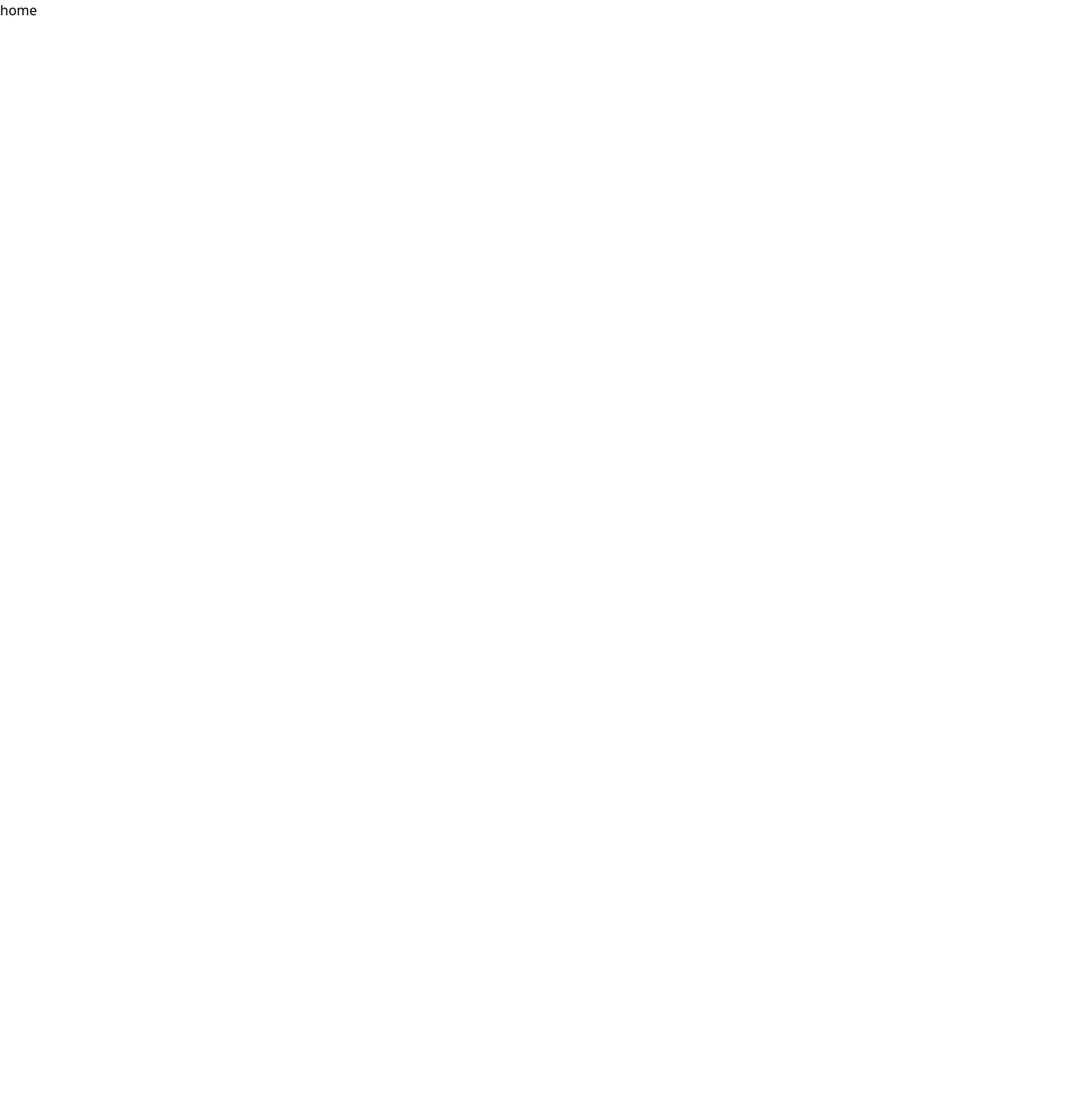
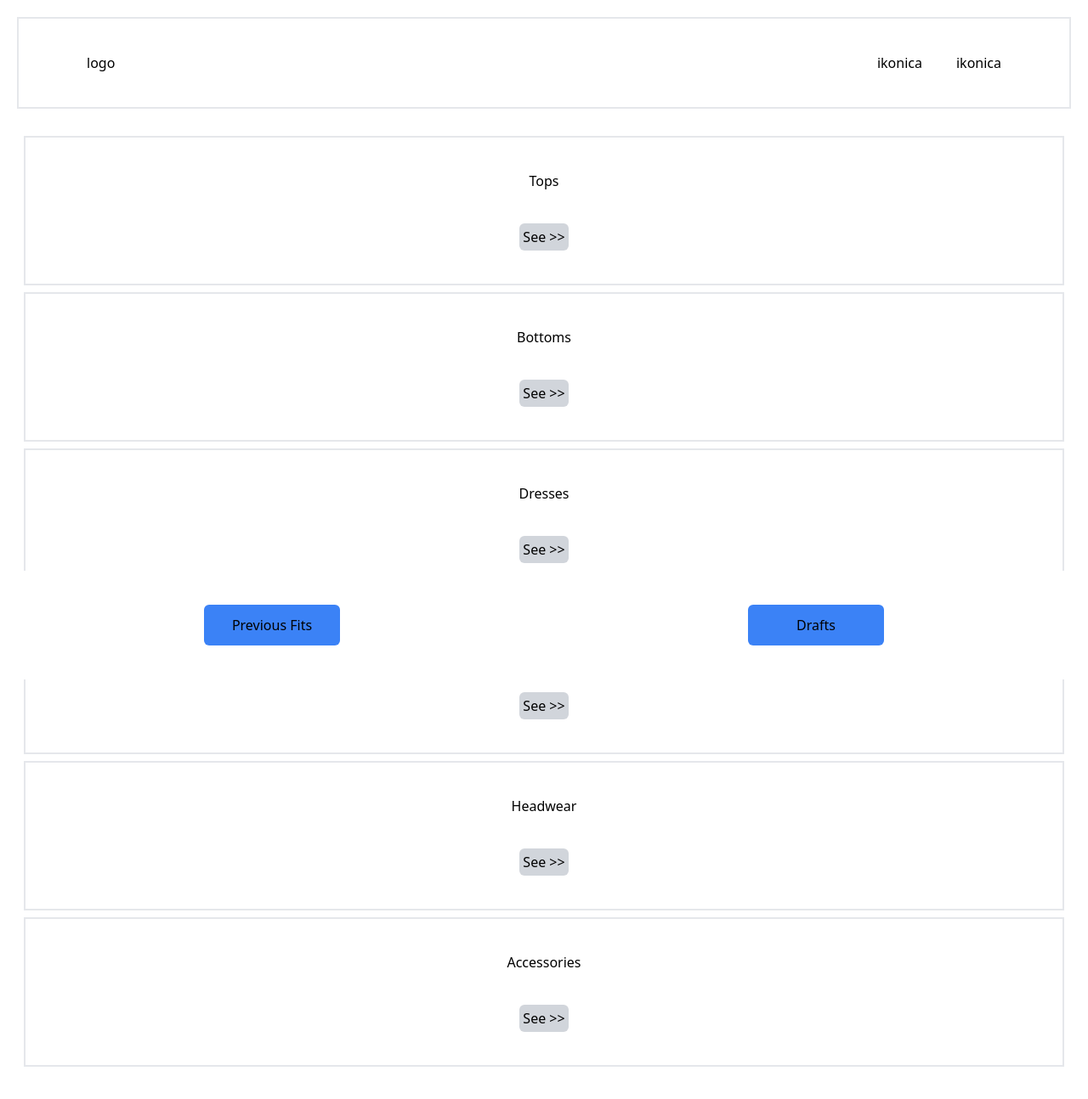
Before and after one commit to polinarykova/styleSync, a React (Vite) app in the folder frontend/: page /home in a window 1280 px wide. Shown: the top 1294 px of the page at 85% size. Before the commit the page ends 800 px from the top, so only its background shows below. Built offline with nearby package versions, Linux system fonts and the light colour scheme.

Commit message:
#9 add outline for home page

```diff
--- a/frontend/src/pages/Home.page.tsx
+++ b/frontend/src/pages/Home.page.tsx
@@ -1,3 +1,89 @@
 export default function () {
-  return <div>home</div>;
+  return (
+    <>
+      <header className="fixed top-0 h-32 w-full bg-white p-5">
+        <div className="border-blackflex flex w-full justify-between border-2 p-10 px-20">
+          <div className="inline">logo</div>
+          <div className="inline">
+            <div className="inline pr-10">ikonica</div>
+            <div className="inline">ikonica</div>
+          </div>
+        </div>
+      </header>
+      <div className="mb-40 mt-40 w-full">
+        <div className="w-auto px-5">
+          <div className="m-2 flex h-44 w-auto flex-col justify-evenly border-2">
+            <p className="text-center">Tops</p>
+            <div className="flex justify-center">
+              <button className="mt-auto rounded-md bg-gray-300 p-1">
+                See {">>"}
+              </button>
+            </div>
+          </div>
+        </div>
+        <div className="w-auto px-5">
+          <div className="m-2 flex h-44 w-auto flex-col justify-evenly border-2">
+            <p className="text-center">Bottoms</p>
+            <div className="flex justify-center">
+              <button className="mt-auto rounded-md bg-gray-300 p-1">
+                See {">>"}
+              </button>
+            </div>
+          </div>
+        </div>
+
+        <div className="w-auto px-5">
+          <div className="m-2 flex h-44 w-auto flex-col justify-evenly border-2">
+            <p className="text-center">Dresses</p>
+            <div className="flex justify-center">
+              <button className="mt-auto rounded-md bg-gray-300 p-1">
+                See {">>"}
+              </button>
+            </div>
+          </div>
+        </div>
+
+        <div className="w-auto px-5">
+          <div className="m-2 flex h-44 w-auto flex-col justify-evenly border-2">
+            <p className="text-center">Outwear</p>
+            <div className="flex justify-center">
+              <button className="mt-auto rounded-md bg-gray-300 p-1">
+                See {">>"}
+              </button>
+            </div>
+          </div>
+        </div>
+        <div className="w-auto px-5">
+          <div className="m-2 flex h-44 w-auto flex-col justify-evenly border-2">
+            <p className="text-center">Headwear</p>
+            <div className="flex justify-center">
+              <button className="mt-auto rounded-md bg-gray-300 p-1">
+                See {">>"}
+              </button>
+            </div>
+          </div>
+        </div>
+        <div className="w-auto px-5">
+          <div className="m-2 flex h-44 w-auto flex-col justify-evenly border-2">
+            <p className="text-center">Accessories</p>
+            <div className="flex justify-center">
+              <button className="mt-auto rounded-md bg-gray-300 p-1">
+                See {">>"}
+              </button>
+            </div>
+          </div>
+        </div>
+      </div>
+      <footer className="fixed bottom-0 flex h-32 w-screen flex-row bg-white">
+        <div className="flex w-1/2 items-center justify-center">
+          <button className="h-12 w-40 rounded-md bg-blue-500">
+            Previous Fits
+          </button>
+        </div>
+        <div className="flex w-1/2 items-center justify-center">
+          <button className="h-12 w-40 rounded-md bg-blue-500">Drafts</button>
+        </div>
+      </footer>
+    </>
+  );
 }
```
